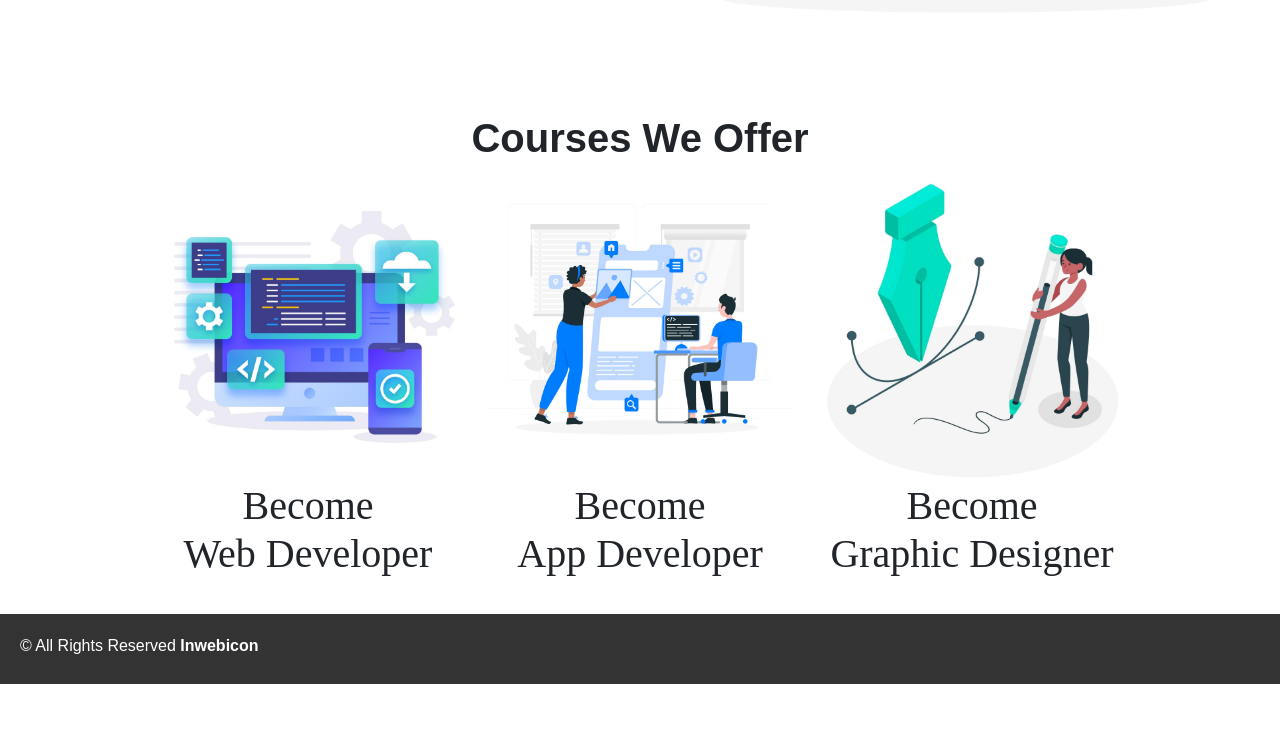
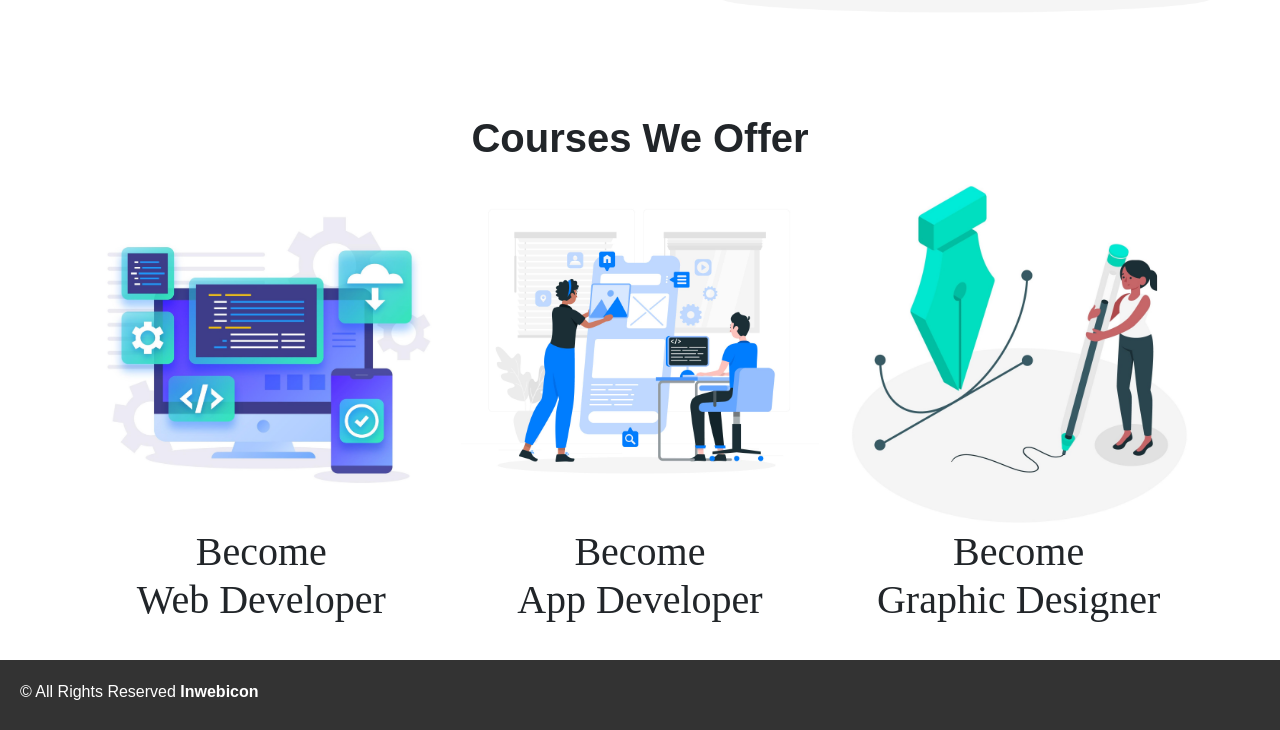
Before and after one commit to webdevmateen/webicon, a plain HTML site: page index.html in a window 1280 px wide. Shown: the part 1082-1812 px from the top of the page. Before the commit the page ends 1766 px from the top, so only its background shows below. Drawn offline with nearby package versions, Linux system fonts and the light colour scheme.

Commit message:
Update inwebicon.css

```diff
--- a/inwebicon.css
+++ b/inwebicon.css
@@ -194,6 +194,3 @@ h1.courses{
   text-align: center;
   font-weight: 700;
 }
-div.container{
-  width: 1000px;
-}
```
